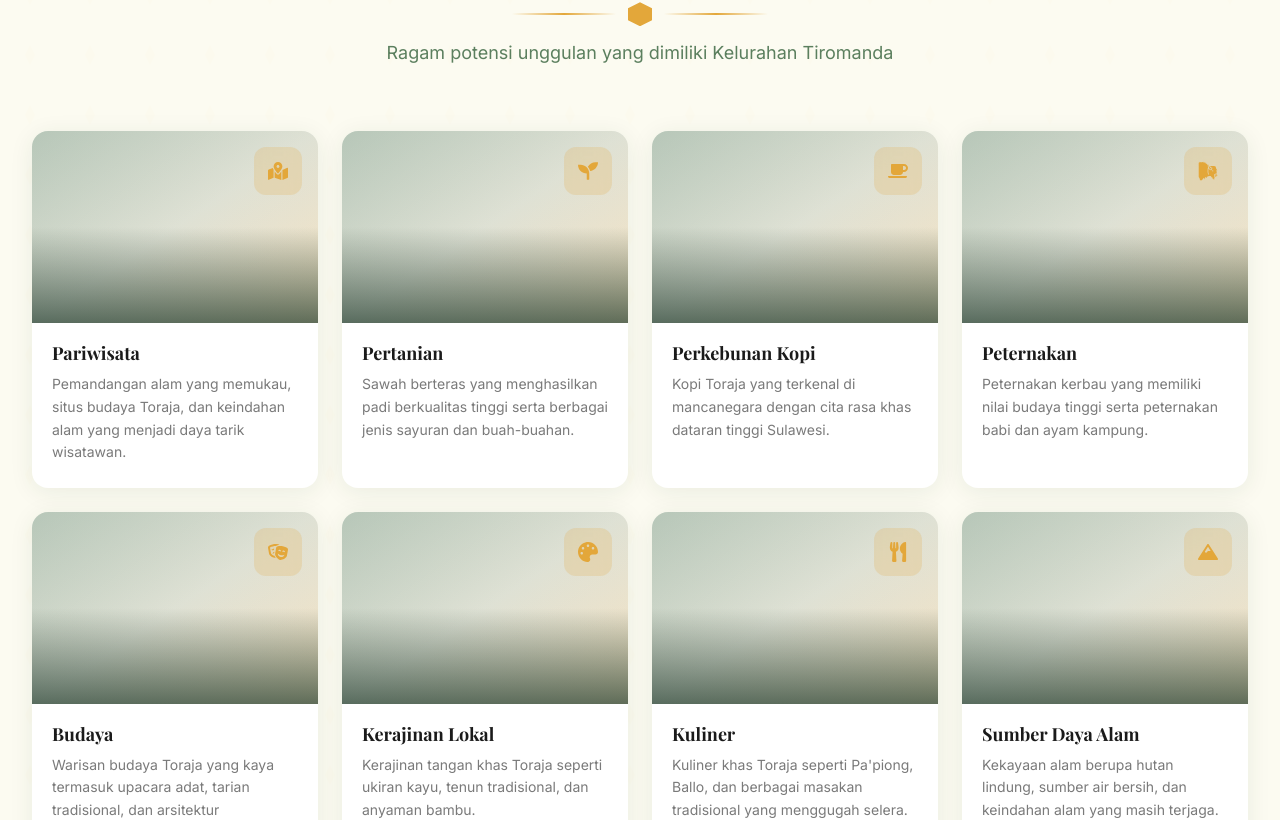
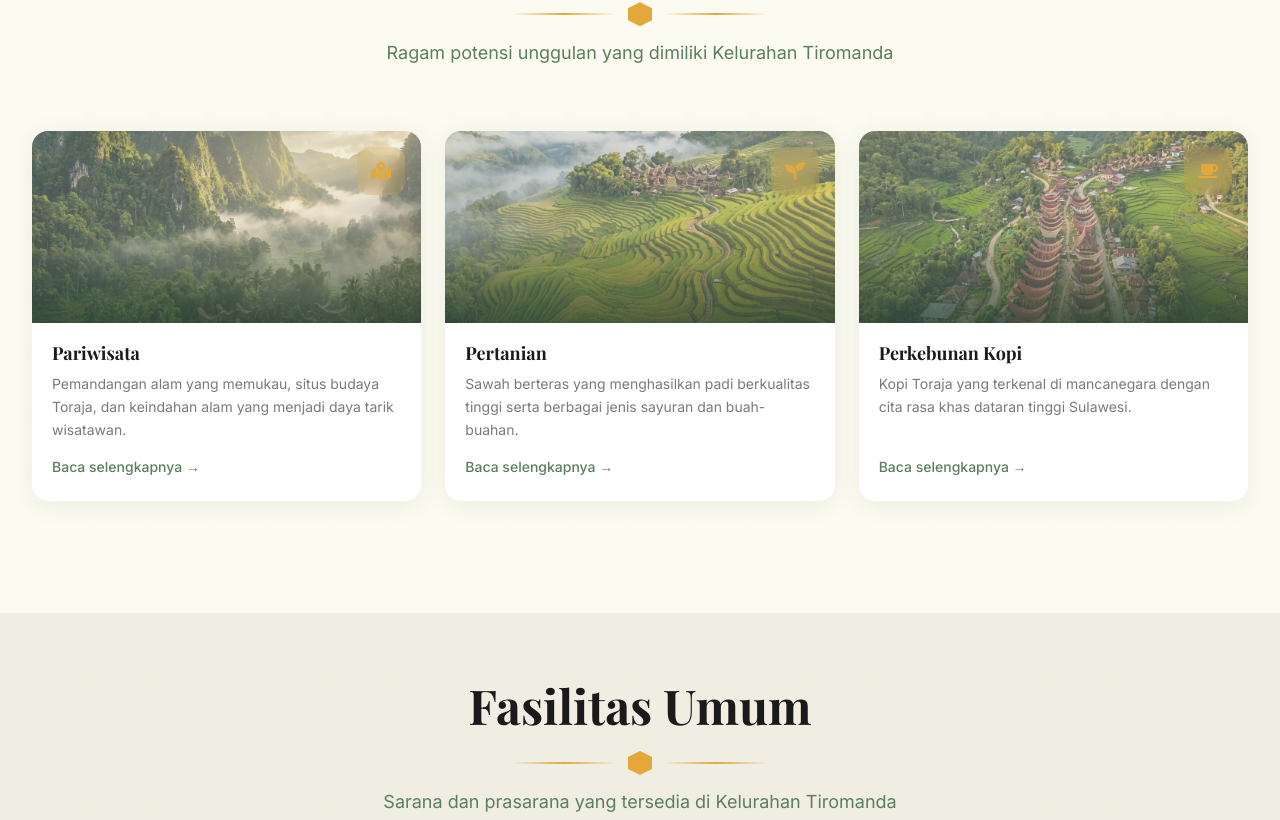
Before and after one commit to OceanzO/kel-tiromanda, a Next.js app: page / in a window 1280 px wide. Shown: the part 4438-5258 px from the top of the page. Built offline with nearby package versions, Linux system fonts and the light colour scheme; a web font is replaced by a local one.

Commit message:
feat: enhance potentials section with read-more modal popup and styling fixes

```diff
--- a/src/components/sections/PotentialsSection.tsx
+++ b/src/components/sections/PotentialsSection.tsx
@@ -1,14 +1,14 @@
 'use client';
 
-import { motion, useInView } from 'framer-motion';
-import { useRef } from 'react';
+import { motion, useInView, AnimatePresence } from 'framer-motion';
+import { useRef, useState, useEffect } from 'react';
 import Image from 'next/image';
 import { useLanguage } from '@/context/LanguageContext';
 import { POTENTIALS } from '@/lib/constants';
 import SectionTitle from '@/components/ui/SectionTitle';
 import {
   FaMapMarkedAlt, FaSeedling, FaCoffee, FaTheaterMasks,
-  FaPalette, FaUtensils, FaMountain,
+  FaPalette, FaUtensils, FaMountain, FaTimes
 } from 'react-icons/fa';
 import { GiBuffaloHead } from 'react-icons/gi';
 
@@ -27,6 +27,19 @@ export default function PotentialsSection() {
   const { language, t } = useLanguage();
   const ref = useRef(null);
   const isInView = useInView(ref, { once: true, margin: '-50px' });
+  const [selectedPotential, setSelectedPotential] = useState<typeof POTENTIALS[0] | null>(null);
+
+  // Prevent scrolling when modal is open
+  useEffect(() => {
+    if (selectedPotential) {
+      document.body.style.overflow = 'hidden';
+    } else {
+      document.body.style.overflow = 'unset';
+    }
+    return () => {
+      document.body.style.overflow = 'unset';
+    };
+  }, [selectedPotential]);
 
   return (
     <section id="potentials" className="relative pt-12 pb-20 md:pt-16 md:pb-28 bg-background overflow-hidden">
@@ -38,7 +51,7 @@ export default function PotentialsSection() {
           subtitle={t('potentials.subtitle')}
         />
 
-        <div ref={ref} className="grid grid-cols-1 sm:grid-cols-2 lg:grid-cols-4 gap-6">
+        <div ref={ref} className="grid grid-cols-1 sm:grid-cols-2 lg:grid-cols-3 gap-6">
           {POTENTIALS.map((potential, index) => (
             <motion.div
               key={index}
@@ -49,10 +62,11 @@ export default function PotentialsSection() {
                 delay: index * 0.08,
                 ease: [0.25, 0.46, 0.45, 0.94],
               }}
-              className="group premium-card overflow-hidden cursor-pointer"
+              className="group premium-card overflow-hidden cursor-pointer flex flex-col h-full"
+              onClick={() => setSelectedPotential(potential)}
             >
               {/* Image */}
-              <div className="relative h-48 overflow-hidden bg-gradient-to-br from-primary/20 to-accent/15">
+              <div className="relative h-48 shrink-0 overflow-hidden bg-gradient-to-br from-primary/20 to-accent/15">
                 <div className="absolute inset-0 bg-gradient-to-t from-[#1F3A2C]/70 via-transparent to-transparent z-10" />
 
                 {/* Icon Overlay */}
@@ -62,24 +76,105 @@ export default function PotentialsSection() {
 
                 {/* Gradient background as placeholder */}
                 <div className="absolute inset-0 bg-gradient-to-br from-primary/30 via-primary/10 to-accent/20 group-hover:scale-110 transition-transform duration-700" />
+
+                {/* Use potential image if available */}
+                {potential.image && (
+                  <Image
+                    src={potential.image}
+                    alt={language === 'id' ? potential.title_id : potential.title_en}
+                    fill
+                    className="object-cover opacity-60 group-hover:opacity-80 transition-opacity duration-500 group-hover:scale-110"
+                  />
+                )}
               </div>
 
               {/* Content */}
-              <div className="p-5">
+              <div className="p-5 flex-grow flex flex-col">
                 <h3 className="font-heading font-bold text-lg text-foreground mb-2 group-hover:text-primary transition-colors duration-300">
                   {language === 'id' ? potential.title_id : potential.title_en}
                 </h3>
-                <p className="text-foreground-muted text-sm leading-relaxed">
+                <p className="text-foreground-muted text-sm leading-relaxed line-clamp-3">
                   {language === 'id' ? potential.description_id : potential.description_en}
                 </p>
+                <span className="inline-block mt-auto pt-4 text-primary text-sm font-medium group-hover:text-accent transition-colors">
+                  {language === 'id' ? 'Baca selengkapnya →' : 'Read more →'}
+                </span>
               </div>
 
               {/* Bottom Accent Line */}
-              <div className="h-1 bg-gradient-to-r from-primary via-accent to-accent-dark transform origin-left scale-x-0 group-hover:scale-x-100 transition-transform duration-500" />
+              <div className="h-1 shrink-0 bg-gradient-to-r from-primary via-accent to-accent-dark transform origin-left scale-x-0 group-hover:scale-x-100 transition-transform duration-500" />
             </motion.div>
           ))}
         </div>
       </div>
+
+      {/* Modal */}
+      <AnimatePresence>
+        {selectedPotential && (
+          <motion.div
+            initial={{ opacity: 0 }}
+            animate={{ opacity: 1 }}
+            exit={{ opacity: 0 }}
+            className="fixed inset-0 z-[100] flex items-center justify-center p-4 sm:p-6 bg-black/60 backdrop-blur-sm"
+            onClick={() => setSelectedPotential(null)}
+          >
+            <motion.div
+              initial={{ scale: 0.95, y: 20, opacity: 0 }}
+              animate={{ scale: 1, y: 0, opacity: 1 }}
+              exit={{ scale: 0.95, y: 20, opacity: 0 }}
+              transition={{ type: 'spring', damping: 25, stiffness: 300 }}
+              className="relative w-full max-w-2xl bg-background rounded-2xl overflow-hidden shadow-2xl border border-border"
+              onClick={(e) => e.stopPropagation()}
+            >
+              {/* Close Button */}
+              <button
+                onClick={() => setSelectedPotential(null)}
+                className="absolute top-4 right-4 z-30 w-10 h-10 flex items-center justify-center rounded-full bg-black/40 text-white hover:bg-primary transition-colors backdrop-blur-md"
+              >
+                <FaTimes />
+              </button>
+
+              {/* Image Area */}
+              <div className="relative h-64 sm:h-80 w-full bg-black">
+                <div className="absolute inset-0 bg-gradient-to-t from-black/90 via-black/30 to-transparent z-10" />
+                {selectedPotential.image ? (
+                  <Image
+                    src={selectedPotential.image}
+                    alt={language === 'id' ? selectedPotential.title_id : selectedPotential.title_en}
+                    fill
+                    className="object-cover opacity-90"
+                  />
+                ) : (
+                  <div className="absolute inset-0 bg-gradient-to-br from-primary/50 to-accent/50" />
+                )}
+                <div className="absolute bottom-6 left-6 sm:left-8 z-20 flex items-center gap-4">
+                  <div className="w-14 h-14 rounded-xl bg-accent text-white flex items-center justify-center text-2xl shadow-lg">
+                    {iconMap[selectedPotential.icon] || <FaMapMarkedAlt />}
+                  </div>
+                  <h3 className="font-heading font-bold text-2xl sm:text-3xl text-white drop-shadow-md">
+                    {language === 'id' ? selectedPotential.title_id : selectedPotential.title_en}
+                  </h3>
+                </div>
+              </div>
+
+              {/* Content Area */}
+              <div className="p-6 sm:p-8">
+                <h4 className="text-lg font-semibold text-primary mb-3">
+                  {language === 'id' ? 'Tentang Potensi Ini' : 'About This Potential'}
+                </h4>
+                <p className="text-foreground-muted leading-relaxed whitespace-pre-line text-base">
+                  {language === 'id' ? selectedPotential.description_id : selectedPotential.description_en}
+                </p>
+                <div className="mt-6 p-4 rounded-xl bg-primary/5 border border-primary/10">
+                  <p className="text-foreground-muted text-sm italic">
+                    {language === 'id' ? 'Konten lengkap untuk potensi ini dapat disesuaikan dan ditambahkan informasinya lebih lanjut melalui dashboard admin nantinya.' : 'Full content for this potential can be customized and updated further via the admin dashboard later.'}
+                  </p>
+                </div>
+              </div>
+            </motion.div>
+          </motion.div>
+        )}
+      </AnimatePresence>
     </section>
   );
 }
--- a/src/lib/constants.ts
+++ b/src/lib/constants.ts
@@ -169,7 +169,7 @@ export const POTENTIALS = [
     description_id: 'Pemandangan alam yang memukau, situs budaya Toraja, dan keindahan alam yang menjadi daya tarik wisatawan.',
     description_en: 'Stunning natural scenery, Toraja cultural sites, and beautiful landscapes that attract tourists.',
     icon: 'FaMapMarkedAlt',
-    image: '/images/potentials/tourism.png',
+    image: '/images/hero/hero_mountains.png',
   },
   {
     title_id: 'Pertanian',
@@ -177,7 +177,7 @@ export const POTENTIALS = [
     description_id: 'Sawah berteras yang menghasilkan padi berkualitas tinggi serta berbagai jenis sayuran dan buah-buahan.',
     description_en: 'Terraced rice fields producing high-quality rice along with various types of vegetables and fruits.',
     icon: 'FaSeedling',
-    image: '/images/potentials/agriculture.png',
+    image: '/images/hero/hero_ricefields.png',
   },
   {
     title_id: 'Perkebunan Kopi',
@@ -185,47 +185,7 @@ export const POTENTIALS = [
     description_id: 'Kopi Toraja yang terkenal di mancanegara dengan cita rasa khas dataran tinggi Sulawesi.',
     description_en: 'World-renowned Toraja coffee with its distinctive highland Sulawesi flavor profile.',
     icon: 'FaCoffee',
-    image: '/images/potentials/coffee.png',
-  },
-  {
-    title_id: 'Peternakan',
-    title_en: 'Livestock',
-    description_id: 'Peternakan kerbau yang memiliki nilai budaya tinggi serta peternakan babi dan ayam kampung.',
-    description_en: 'Buffalo farming with high cultural value, as well as pig and free-range chicken farming.',
-    icon: 'GiBuffaloHead',
-    image: '/images/potentials/livestock.png',
-  },
-  {
-    title_id: 'Budaya',
-    title_en: 'Culture',
-    description_id: 'Warisan budaya Toraja yang kaya termasuk upacara adat, tarian tradisional, dan arsitektur Tongkonan.',
-    description_en: 'Rich Toraja cultural heritage including traditional ceremonies, dances, and Tongkonan architecture.',
-    icon: 'FaTheaterMasks',
-    image: '/images/potentials/culture.png',
-  },
-  {
-    title_id: 'Kerajinan Lokal',
-    title_en: 'Local Crafts',
-    description_id: 'Kerajinan tangan khas Toraja seperti ukiran kayu, tenun tradisional, dan anyaman bambu.',
-    description_en: 'Toraja handicrafts including wood carving, traditional weaving, and bamboo crafts.',
-    icon: 'FaPalette',
-    image: '/images/potentials/crafts.png',
-  },
-  {
-    title_id: 'Kuliner',
-    title_en: 'Culinary',
-    description_id: 'Kuliner khas Toraja seperti Pa\'piong, Ballo, dan berbagai masakan tradisional yang menggugah selera.',
-    description_en: 'Toraja cuisine including Pa\'piong, Ballo, and various traditional dishes with unique flavors.',
-    icon: 'FaUtensils',
-    image: '/images/potentials/culinary.png',
-  },
-  {
-    title_id: 'Sumber Daya Alam',
-    title_en: 'Natural Resources',
-    description_id: 'Kekayaan alam berupa hutan lindung, sumber air bersih, dan keindahan alam yang masih terjaga.',
-    description_en: 'Natural resources including protected forests, clean water sources, and well-preserved natural beauty.',
-    icon: 'FaMountain',
-    image: '/images/potentials/nature.png',
+    image: '/images/hero/hero_aerial.png',
   },
 ];
 
```
Also changed, not shown: 1 other file (tests, documents, lock files or other folders).
